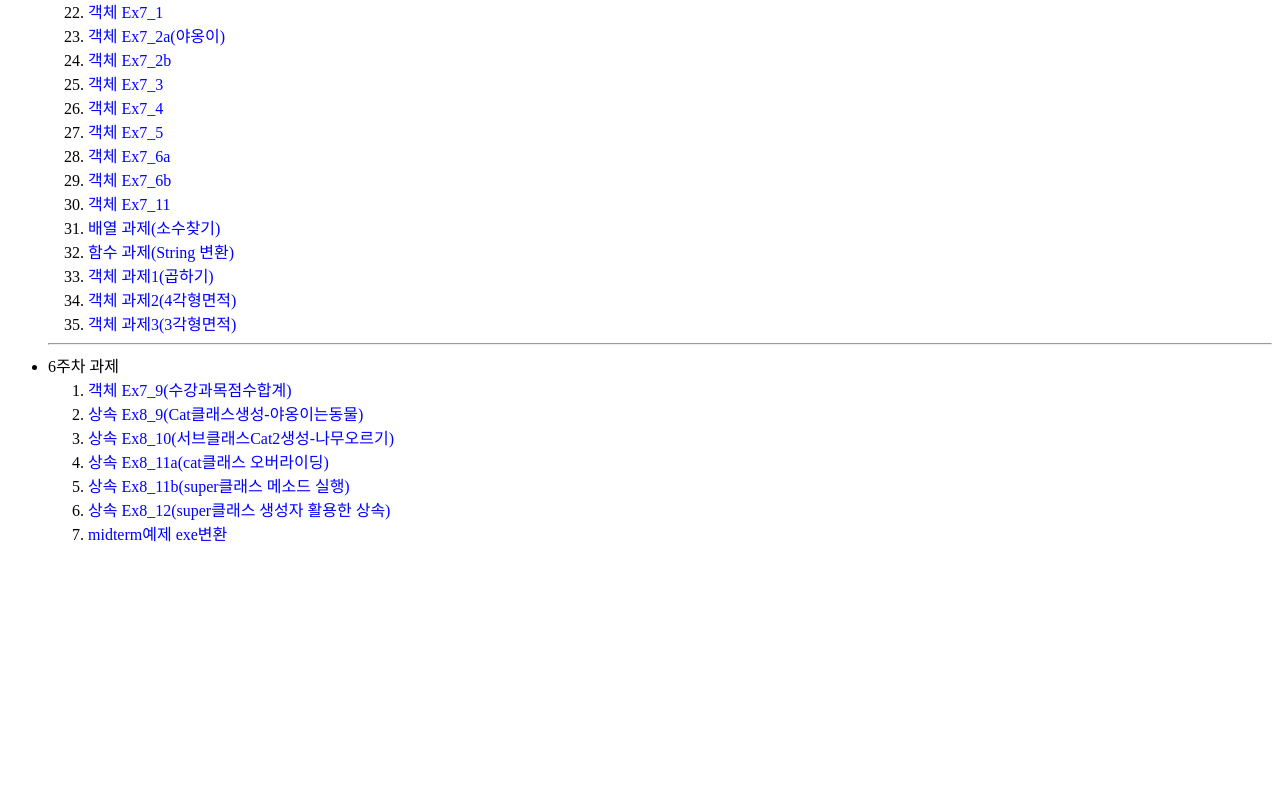
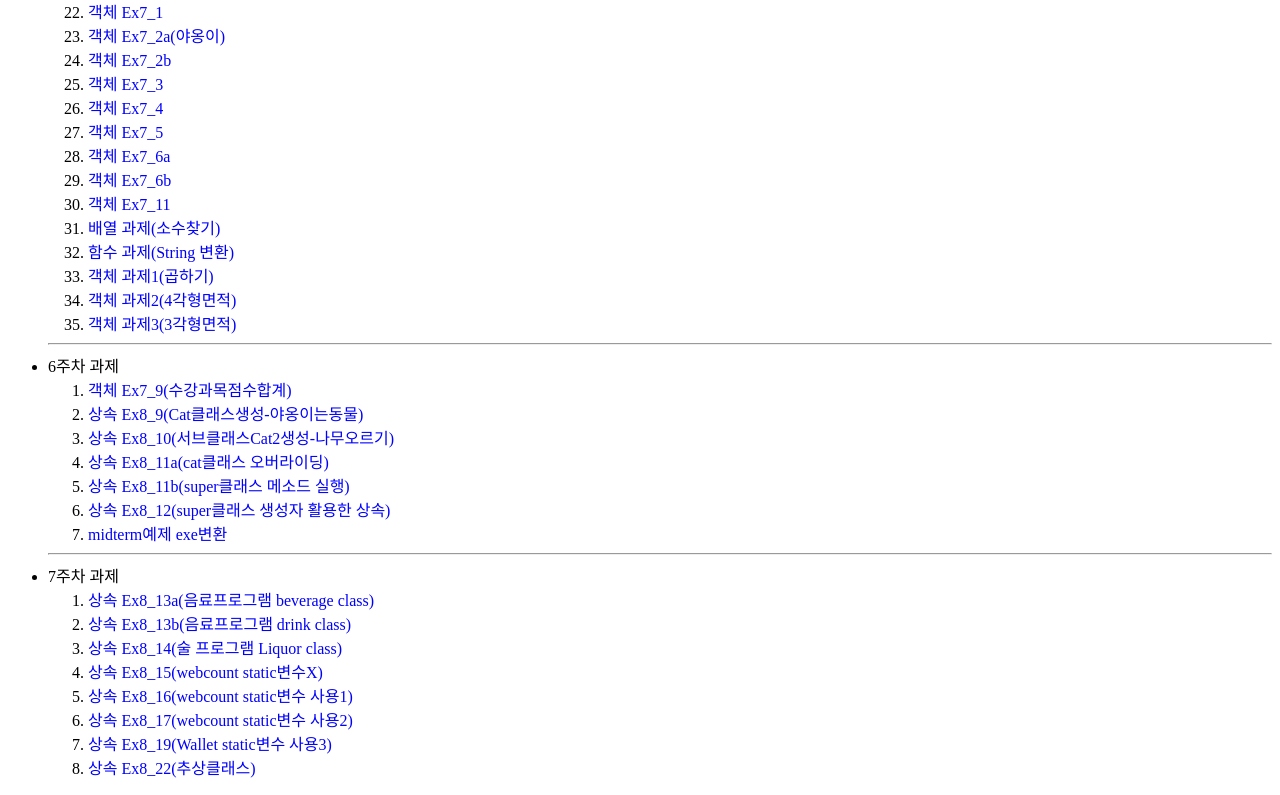
Before and after one commit to jinyong6438/jinyong6438.github.io, a plain HTML site: page index.html in a window 1280 px wide. Shown: the part 1636-2431 px from the top of the page. Before the commit the page ends 2197 px from the top, so only its background shows below. Drawn offline with Linux system fonts and the light colour scheme.

Commit message:
Update index.html

```diff
--- a/index.html
+++ b/index.html
@@ -104,6 +104,17 @@
     <li><a href=https://jinyong6438.github.io/java/8_5.html> 상속 Ex8_11b(super클래스 메소드 실행)</a></li>
     <li><a href=https://jinyong6438.github.io/java/8_6.html> 상속 Ex8_12(super클래스 생성자 활용한 상속)</a></li>
     <li><a href=https://jinyong6438.github.io/java/8_7.html> midterm예제 exe변환 </a></li>
+  </ol><hr/>
+  <li> 7주차 과제 </li>
+  <ol>
+    <li><a href=https://jinyong6438.github.io/java/9_1.html> 상속 Ex8_13a(음료프로그램 beverage class)</a></li>
+    <li><a href=https://jinyong6438.github.io/java/9_2.html> 상속 Ex8_13b(음료프로그램 drink class)</a></li>
+    <li><a href=https://jinyong6438.github.io/java/9_3.html> 상속 Ex8_14(술 프로그램 Liquor class)</a></li>
+    <li><a href=https://jinyong6438.github.io/java/9_4.html> 상속 Ex8_15(webcount static변수X)</a></li>
+    <li><a href=https://jinyong6438.github.io/java/9_5.html> 상속 Ex8_16(webcount static변수 사용1)</a></li>
+    <li><a href=https://jinyong6438.github.io/java/9_6.html> 상속 Ex8_17(webcount static변수 사용2)</a></li>
+    <li><a href=https://jinyong6438.github.io/java/9_7.html> 상속 Ex8_19(Wallet static변수 사용3)</a></li>
+    <li><a href=https://jinyong6438.github.io/java/9_8.html> 상속 Ex8_22(추상클래스)</a></li>
 
   </ul>
 </body></html>
```
